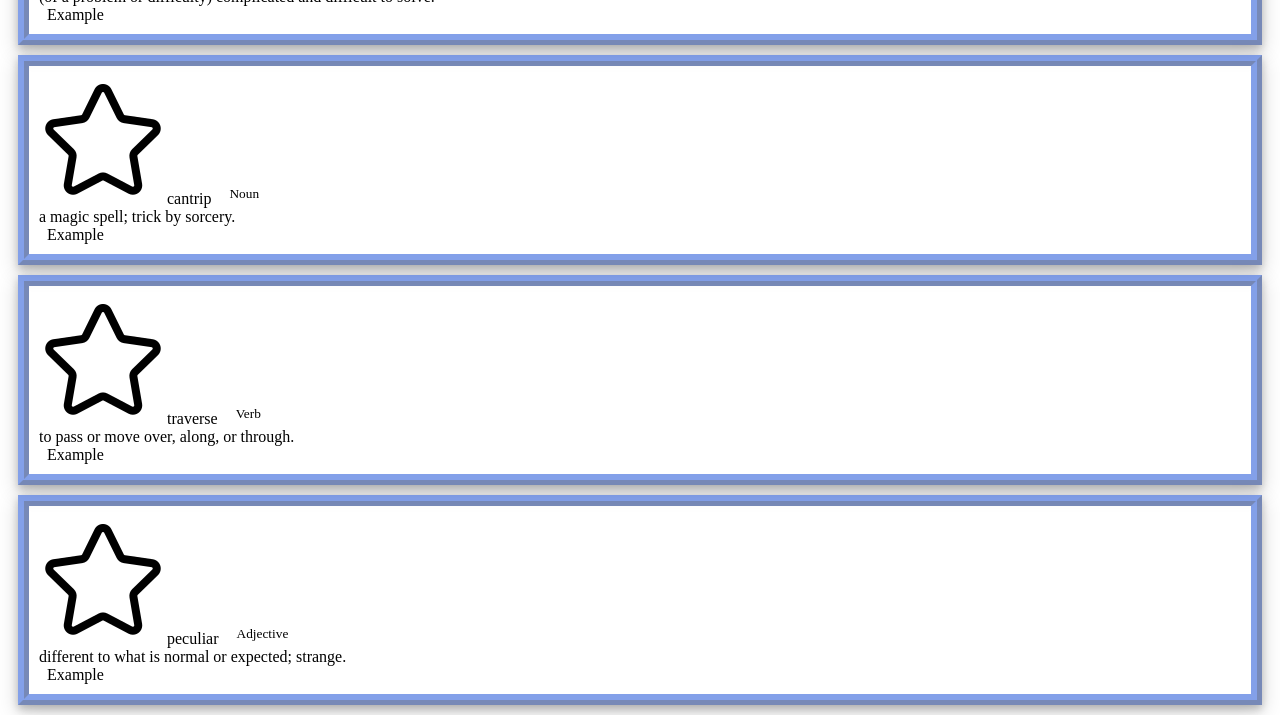
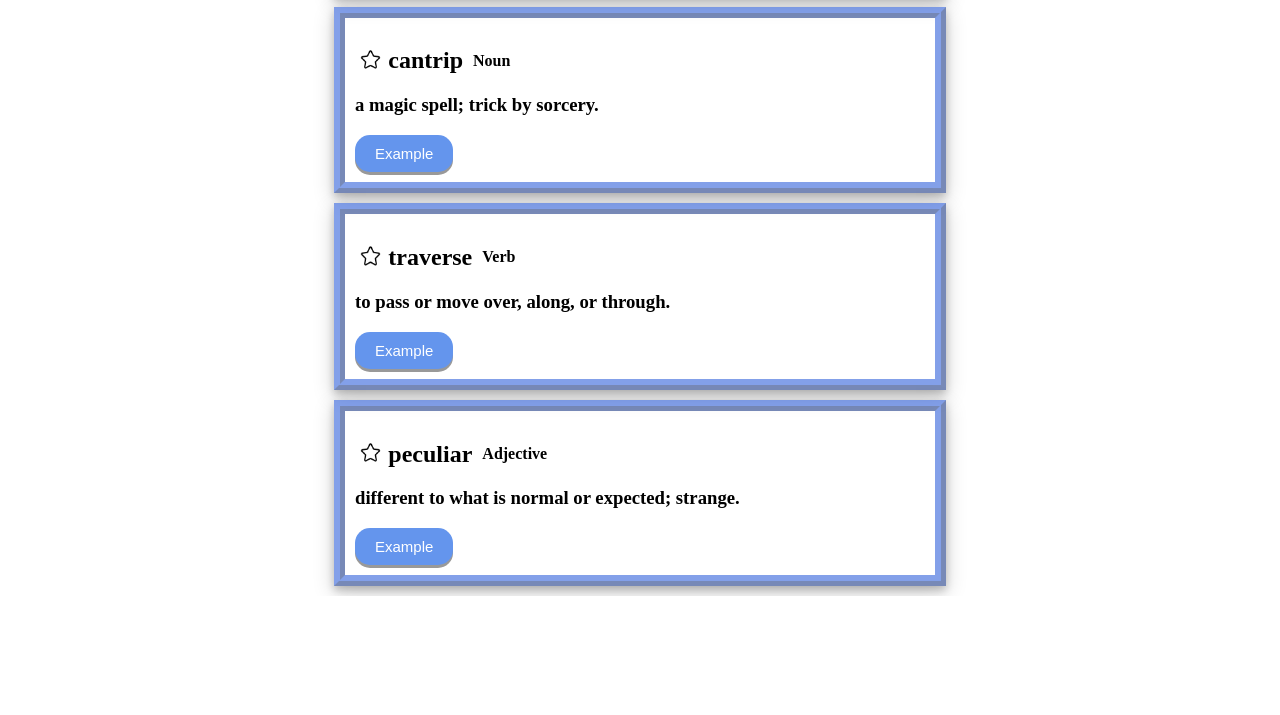
Before and after one commit to jeffeuxMartin/flashcard, a React app: page / in a window 1280 px wide. Shown: the part 285-1000 px from the top of the page. After the commit the page ends 881 px from the top, so only its background shows below. Built offline with nearby package versions, Linux system fonts and the light colour scheme.

Commit message:
😍 Really workable version

```diff
--- a/src/components/Button.js
+++ b/src/components/Button.js
@@ -1,48 +1,17 @@
-import React from "react";
-import PropTypes from 'prop-types';
+import PropTypes from "prop-types";
 
-import staricon from "../images/1828884.png";
-import stariconbad from "../images/2956792.png";
-// import staricon from "https://cdn-icons-png.flaticon.com/128/1828/1828884.png";
-
-
-
-
-
-function Button(props) {
-    const {type, content} = props;
-
-    switch (type) {
-        case "star":
-            return (<span id="wholebutton" className="button">
-
-                <img id="starbad"  src={stariconbad} alt="star" srcSet=""  />
-                <img id="star"  src={staricon} alt="star" srcSet="" />
-            </span>);
-            // break;
-
-        case "text":
-            return (
-                <span id="example_button" className="button"
-                >
-                    <span
-
-                    >&ensp;{content}&ensp;</span>
-                </span>
-            );
-            // break;
-
-        default:
-            return undefined;
-            // break;
-
-    }
+export default function Button(props) {
+  return (
+    <button className={props.className} onClick={props.onClick}>
+      {props.text}
+      {props.children}
+    </button>
+  );
 }
 
 Button.propTypes = {
-    // TODO: default values?
-    type: PropTypes.string.isRequired,
-    content: PropTypes.string,
+    className: PropTypes.string.isRequired,
+    onClick: PropTypes.func,
+    text: PropTypes.string,
+    children: PropTypes.node,
 };
-
-export default Button;
--- a/src/components/Card.js
+++ b/src/components/Card.js
@@ -1,73 +1,83 @@
-import React, { Component } from "react";
-import PropTypes from 'prop-types';
-import Header from "./Header";
-import Content from "./Content";
+import Button from "./Button";
+import PropTypes from "prop-types";
+import fa_star from "../images/fa-star.png";
+import fb_star from "../images/fb-star.png";
 
+function FaStar(props) {
+  let { icon, className, id, onClick } = props;
+  return <img className={className} src={
+    icon
+  } alt="" srcSet="" onClick={onClick} id={id} />;
+}
 
-class Card extends Component {
-  // region    --- drafts
-  // static get propTypes() {
-  //   return {
-  //     // word: { value: 'hi', errors: [] }
-  //     word: 'hi'
-  //   }
-  //   // word: "hi",
-  // }
+FaStar.propTypes = {
+  icon: PropTypes.string.isRequired,
+  className: PropTypes.string.isRequired,
+  id: PropTypes.string.isRequired,
+  onClick: PropTypes.func,
+};
 
-  // static propTypes = {
-  // static defaultProps = {
-  // static get defaultProps() {
-  //   // defaultProps
-  //   return {
-  //
-  //     word: "jeff",
-  //   }
-  // }
-
-  // static get defaultProps() {
-  //   return {
-  //     word: "jeff",
-  //   }
-  // }
-  // endregion --- drafts
-
-  render() {
-    const props = this.props;
-    return (
-      // <h1>Hello {props.word}!</h1>
-      <div className="cardpad">
-      <div className="card">
-        <Header
-          word={props.word}
-          definition={props.definition}
-          part_of_speech={props.part_of_speech}
-        />
-        <Content example={props.example}/>
+export default function Card({
+  id,
+  handleStarClick,
+  word,
+  part_of_speech,
+  definition,
+  handleExampleClick,
+  children,
+  vocabStates,
+}) {
+  // example;
+  // console.log(children);
+  return (
+    <>
+      <div className="vocabulary">
+        <Button className={[
+          "icon-button",
+          "button"
+        ].join(' ')}>
+          <FaStar
+            icon={
+              vocabStates['star_states'][`star-${id}`] ? fb_star : fa_star
+            }
+            className="fa-star"
+            id={`star-${id}`}
+            onClick={handleStarClick}
+          />
+        </Button>
+        <h2 className="word">{word}</h2>
+        <h4>{part_of_speech}</h4>
       </div>
-      </div>
-
-
-    );
-  }
+      <h3 className="definition">{definition}</h3>
+      <Button
+        className={[
+          "example-button",
+          "button",
+        ].join(' ')}
+        text={"Example"}
+        onClick={handleExampleClick}
+      />
+      {
+        children
+        // https://stackoverflow.com/questions/36651583/dynamically-add-child-components-in-react
+        // TODO: TOAsk? Magic???
+        // example ?? <></>
+        // id
+        // [children]
+      }
+      {/* <h5 className="example_sent">{example}</h5> */}
+    </>
+  );
 }
 
 Card.propTypes = {
-  // TODO: default values?
+  id: PropTypes.number,
   word: PropTypes.string.isRequired,
   part_of_speech: PropTypes.string.isRequired,
   definition: PropTypes.string.isRequired,
-  example: PropTypes.string.isRequired,
+  handleStarClick: PropTypes.func,
+  handleExampleClick: PropTypes.func,
+  // example: PropTypes.node,
+  children: PropTypes.node,
+  vocabStates: PropTypes.object,
 };
-
-// region    --- drafts
-// Card.defaultProps = {
-//   // word: { value: '', errors: [] }
-//   word: "hi",
-// }
-
-// Card.defaultProps = {
-//   word: "jeff",
-// };
-// endregion --- drafts
-
-export default Card;
--- a/src/components/Content.js
+++ b/src/components/Content.js
@@ -1,30 +1,57 @@
-import React from "react";
+import Card from './Card'
 import PropTypes from 'prop-types';
-import Button from "./Button";
 
-function jeffjeff () {
-    // console.log(document.querySelector('.example_wrapper'))
-    // console.log(document.querySelector('.example_wrapper'));
-    // console.log(1);
-    // console.log(b);
-    alert(1234)
+export default function Content({
+  vocabularies,
+  handleStarClick,
+  handleExampleClick,
+  vocabStates,
+ }) {
+  return (
+    <div className="content">
+      {vocabularies.map((v, i) => (
+        <div className="card" key={v.word} id={i}>  {  // 這個 key 很重要！！  // TODO: ID dirty!
+        }
+          <Card
+            word={v.word}
+            part_of_speech={v.part_of_speech}
+            definition={v.definition}
+            handleStarClick={handleStarClick}
+            handleExampleClick={handleExampleClick}
+            id={i}
+            vocabStates={vocabStates}
+          >
+            <div className="example_sentence">
 
-  }
+            {
+              // !
+              (vocabStates['example_states'][i])     ?
+            //   // TODO: Really OK???
 
-function Content(props) {
-    // TODO: 長句換行
-    // console.log(aaa.onClick);
-    return (<div className="card_content">
-        <Button type="text" content="Example" onClick={jeffjeff} />
-        <div className="example_wrapper"><span className="example_line">{props.example}</span></div>
-    </div>);
+              (
+                <div >
+              {v.example}
+                </div>
+              )
+              :
+              null
+            // {/* bad TODO: fixme children! */}
+          }
+            </div>
+
+          </Card>
+        </div>
+      ))}
+    </div>
+  );
 }
 
 Content.propTypes = {
-    // TODO: default values?
-    example: PropTypes.string.isRequired,
+    vocabularies: PropTypes.array.isRequired,
+    // word: PropTypes.string.isRequired,
+    // part_of_speech: PropTypes.string.isRequired,
+    // definition: PropTypes.string.isRequired,
+    handleStarClick: PropTypes.func,
+    handleExampleClick: PropTypes.func,
+    vocabStates: PropTypes.object,  // FIXME
 };
-
-// TODO: 不會動！
-
-export default Content;
--- a/src/components/Header.js
+++ b/src/components/Header.js
@@ -1,23 +1,9 @@
-import React from "react";
-import PropTypes from 'prop-types';
-import Button from "./Button";
+import PropTypes from "prop-types";
 
-function Header(props) {
-    return <div className="card_header">
-        <div className="wordline">
-        <Button type="star" />
-        <span className="word">{props.word}</span>
-        &ensp;<sup className="part_of_speech">{props.part_of_speech}</sup>
-        </div>
-        <div className="definition">{props.definition}</div>
-    </div>
+export default function Header({ title }) {
+  return <header className="title">{title}</header>;
 }
 
 Header.propTypes = {
-    // TODO: default values?
-    word: PropTypes.string.isRequired,
-    part_of_speech: PropTypes.string.isRequired,
-    definition: PropTypes.string.isRequired,
+  title: PropTypes.string.isRequired,
 };
-
-export default Header;
--- a/src/containers/Flashcard.js
+++ b/src/containers/Flashcard.js
@@ -1,5 +1,10 @@
-import React from "react";
-import Card from "../components/Card";
+import { Component } from "react";
+import Header from "../components/Header";
+import Content from "../components/Content";
+// import fa_star from "../images/fa-star.png";
+// import fb_star from "../images/fb-star.png";
+
+import PropTypes from "prop-types";
 
 const vocabularies = [
   {
@@ -30,42 +35,72 @@ const vocabularies = [
   },
 ];
 
-// Thu Nov 03 2022 03:41:29 GMT+0800 (台北標準時間)
-// Thu Nov 03 2022 06:45
-// 2022-11-02T23:15:09.227Z
-function Flashcard() {
-  return (
-    <>
-      <h1 className="title">My Flash Card</h1>
-      <div>{
-        vocabularies.map(
-          word_item => (
-            <Card
-                key={word_item.word}
-                word={word_item.word}
-                part_of_speech={word_item.part_of_speech}
-                definition={word_item.definition}
-                example={word_item.example}
-            />
-          )
-        )
-      }
+class Flashcard extends Component {
+  constructor(props) {
+    super(props);
+
+    this.state = {
+      star_states: {},
+      example_states: {},
+    };
+  }
+  handleStarClick(event) {
+    let clicked_id = event.currentTarget.parentNode.firstElementChild.id;
+    // TODO: fix parent child! stupid
+    // TODO: ask momo!
+    // console.log(`${clicked_id} clicked!`);
+    let star_states = this.state.star_states;
+    star_states[clicked_id] = !star_states[clicked_id];
+    this.setState({
+      star_states: star_states,  // TODO: better way? of destructing...
+    });
+    // this.rerender();
+    // if (event.currentTarget.src === fa_star) {
+    //   event.currentTarget.src = fb_star;
+    // }
+    // else {
+    //   event.currentTarget.src = fa_star
+    // }
+  }
+  handleExampleClick(event) {
+    let v = event.currentTarget.parentNode;
+    // console.log(event.currentTarget);
+    // console.log(v.id);
+    let example_states = this.state.example_states;
+    example_states[v.id] = !example_states[v.id];
+    this.setState({
+      example_states: example_states,  // TODO: better way? of destructing...
+    });
+    // this.rerender();
+  }
+
+  rerender() {
+    console.log(JSON.stringify(this.state, undefined, 4));
+    // console.log(vocabStates['star_states'][id])
+
+  }
+
+
+  render() {
+    return (
+      <div>
+        <Header title={"My Flash Card"} />
+        <Content
+          vocabularies={vocabularies}
+          handleStarClick={this.handleStarClick.bind(this)}
+          // { /* TODO: no better solution? */ }
+          handleExampleClick={this.handleExampleClick.bind(this)}
+          vocabStates={this.state}
+        />
       </div>
-    </>
-  );
+    );
+  }
 }
-// for (let i of document.getElementsByClassName("example_wrapper")) {
-// i.onclick = () => alert(999)
-// // i.innerHTML = 'jaiowefj'
-// }
-
-// document.querySelectorAll(".button#example_button")[0].onclick = () => alert(1)
-// document.querySelectorAll(".button#example_button")[0].parentElement.querySelector('.example_wrapper').style.display = 'none'
-//
-
 
 export default Flashcard;
 
-// region    --- draft
-// {/* {vocabularies.map(i => (<Card key=i word={i.word}></Card>))} */}
-// endregion --- draft
+Flashcard.propTypes = {
+  vocabularies: PropTypes.array,
+  handleStarClick: PropTypes.func,
+  handleExampleClick: PropTypes.func,
+};
```
Also changed, not shown: src/index.js (+1 -74 lines), README.md, build/asset-manifest.json, build/index.html, build/static/js/main.e8e79353.js.LICENSE.txt (renamed from build/static/js/main.1c7653ef.js.LICENSE.txt), src/images/1828884.png (deleted), src/images/2956792.png (deleted), 5 other files.
